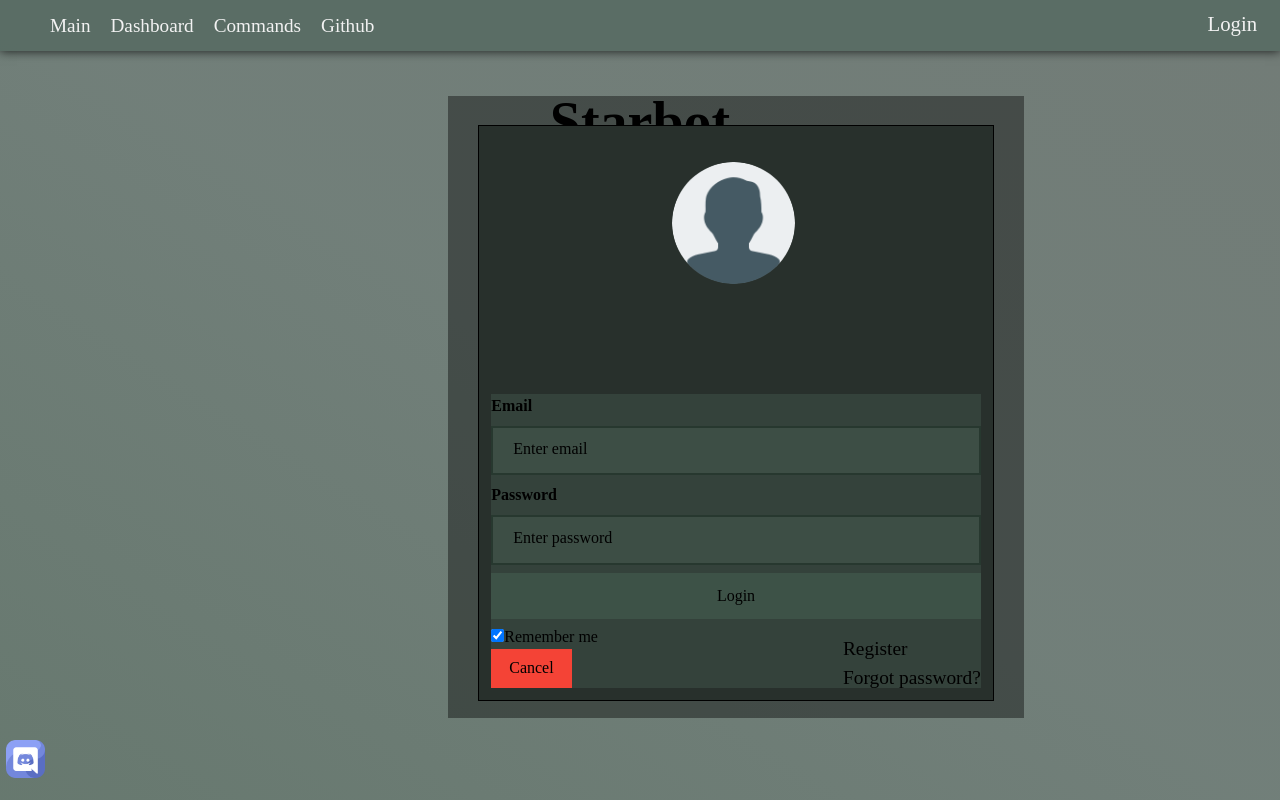
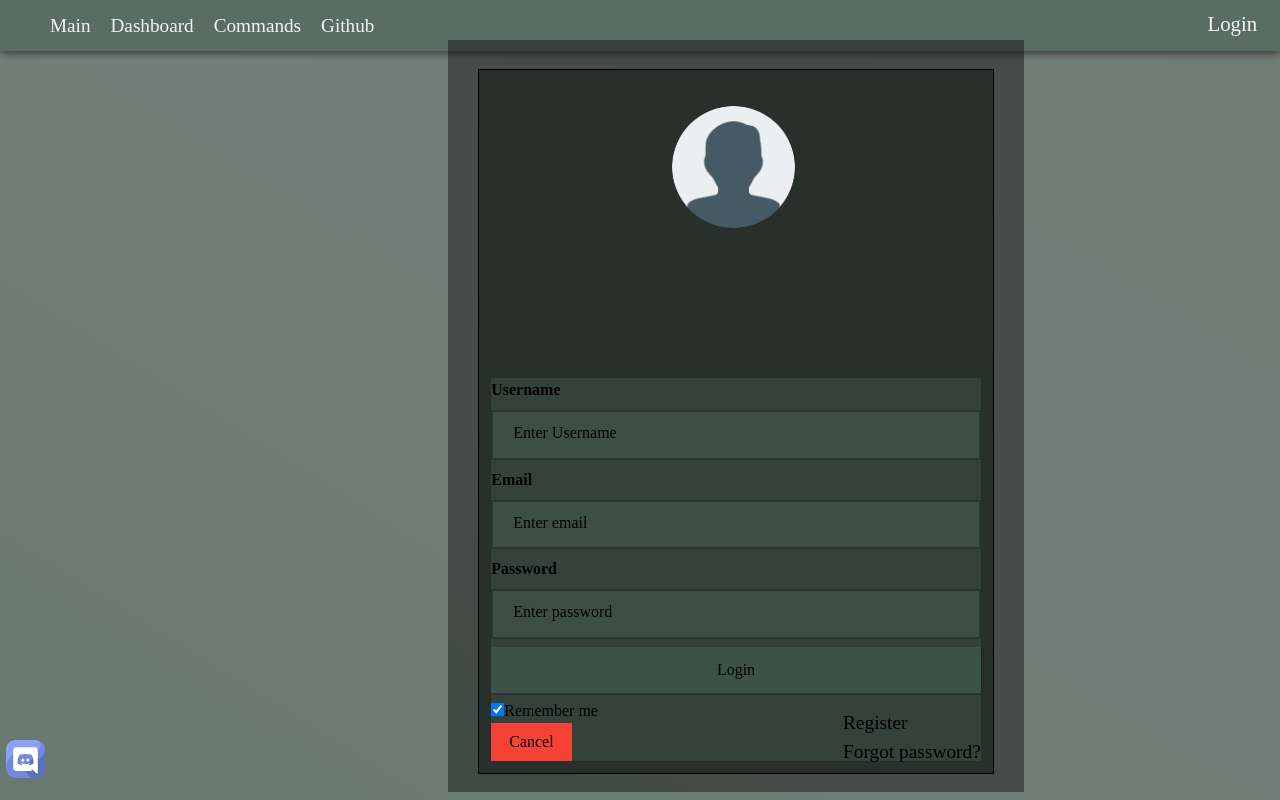
Before and after one commit to Yorboot/Starbot, a PHP site: page / in a window 1280 px wide, after a click on "Login". Run offline with PHP 8.4, Linux system fonts and the light colour scheme; some libraries are stand-ins or nearby versions.

Commit message:
added username
added username input bars and made it so that placeholder text disapears when typing in the input boxes

```diff
--- a/extra-files/style.css
+++ b/extra-files/style.css
@@ -209,10 +209,10 @@ span.psw {
   left: 35%;
   top: 0;
   width: 36rem;
-  height: 40,3rem;
-  max-height: 90vh;
-  max-width: 90%;
-  top: 12%;
+  height: 47rem;
+  max-height: 95vh;
+  max-width: 95%;
+  top: 5%;
   background-color: rgb(0, 0, 0);
   background-color: rgba(0, 0, 0, 0.4);
 }
@@ -220,10 +220,10 @@ span.psw {
 /* Modal Content/Box */
 .modal-content {
   background-color: rgba(40, 48, 44, 1);
-   margin: 5% auto 3% auto;/* 5% from the top, 15% from the bottom and centered */
+   margin: 5% auto 5% auto;/* 5% from the top, 15% from the bottom and centered */
   border: 1px solid #000000;
   width: 85%;
-  height: 87%;
+  height: 90.3%;
   padding: 12px;
 }
 
@@ -246,14 +246,20 @@ input[type=password] {
   border: 2px solid rgb(39, 56, 47);
   box-sizing: border-box;
 }
+input:focus::placeholder{
+  opacity: 0;
+}
 
 .Login {
   border: 0px;
   width: 100%;
   padding: 14px 12px;
-  background-color: rgba(71, 99, 85, 0.5)
+  background-color: rgba(71, 99, 85, 0.5);
+  box-shadow: 1px 0.5px 1px 1px rgba(0, 0, 0, 0.2);
 }
-
+.Login:active {
+  box-shadow: 0px 0px 0px 0px black;
+}
 /*Footer*/
 .ftr {
   bottom: 5vh;
@@ -292,4 +298,6 @@ input[type=password] {
 .margin-top{
   margin-top: 21%;
 }
+
+
 /*media quarries*/
--- a/includes/register_page/reghome.html
+++ b/includes/register_page/reghome.html
@@ -13,8 +13,10 @@
     <form action = "register.php" method='POST'>
         <h1 class = "Title">Register</h1>
         <div class = "inputs">
+        <label for = "Uname"><b>Username</b></label>
+        <input type = "text" placeholder = "Enter Username" name = "uname" id = "Uname" required>
         <label for="Email"><b>Email</b></label>
-        <input type ="text" placeholder="Enter email" name = "email" id  = "Email"required>
+        <input type ="text" placeholder="Enter Email" name = "email" id  = "Email"required>
         <label for="psw" class = "psw"><b>Password</b></label>
         <input type="password" placeholder="Enter Password" id = "psw" required>
         </div>
--- a/includes/register_page/register.css
+++ b/includes/register_page/register.css
@@ -70,6 +70,9 @@ b{
 input:focus{
     border: 3px solid rgba(39, 39, 39, 0);
 }
+input:focus::placeholder{
+    opacity: 0;
+}
 .reg{
     height: 3.5vh;
     width: 100%;
--- a/index.html
+++ b/index.html
@@ -40,6 +40,9 @@
                 <img src="extra-files/images/user.png" alt="Avatar" class="avatar">
             </div>
             <div class="modal-container margin-top">
+                <!--Username-->
+                <label for="Uname"><b>Username</b></label>
+                <input type="text" placeholder="Enter Username" name="uname" id="Uname" required>
                 <!--Email-->
                 <label for="email"><b>Email</b></label>
                 <input type="text" placeholder="Enter email" name="email" id="email" required>
```
